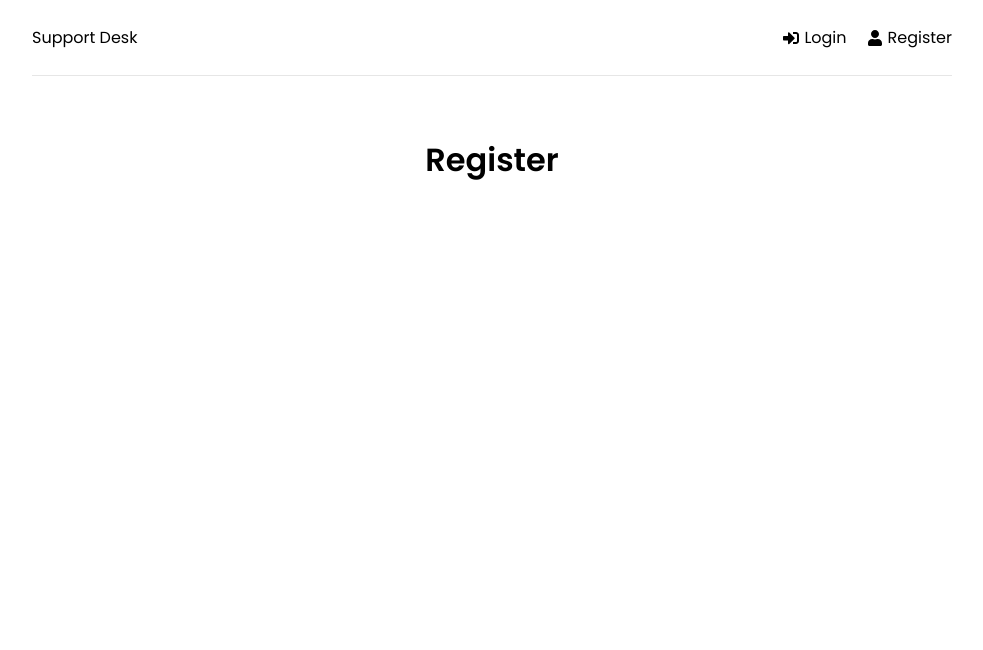
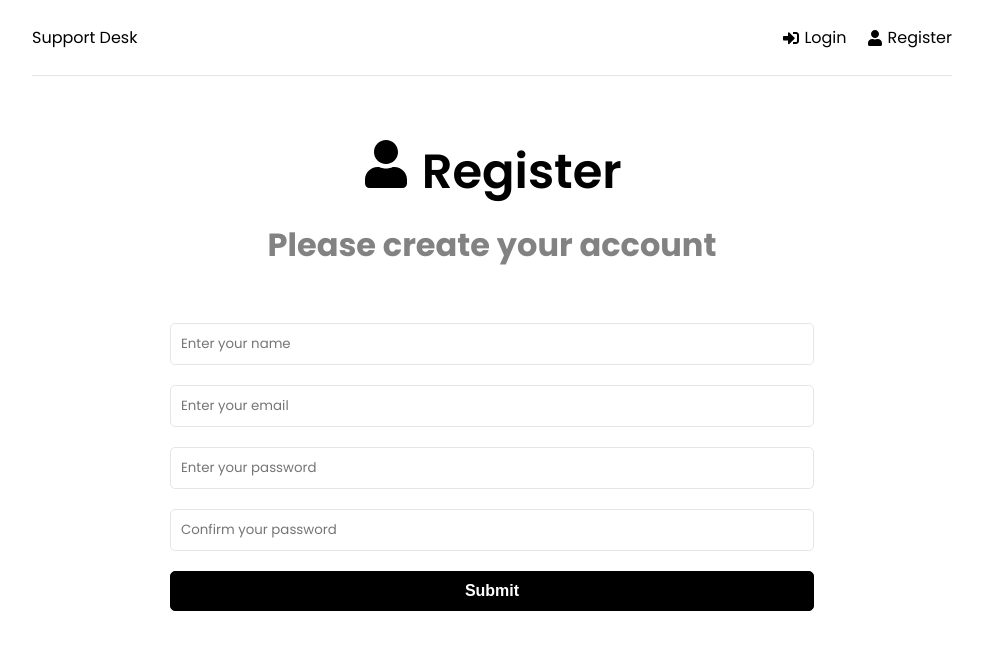
Before and after one commit to vkoschel/support-ticket-mern, a React (Create React App) app in the folder frontend/: page /register in a window 1280 px wide. Shown: the top 650 px of the page, without its empty margins (148-1131 px from the left). Built offline with nearby package versions, Linux system fonts and the light colour scheme.

Commit message:
create forms and set login, register and home page layouts

```diff
--- a/frontend/src/App.js
+++ b/frontend/src/App.js
@@ -1,4 +1,6 @@
 import { BrowserRouter as Router, Routes, Route } from 'react-router-dom';
+import { ToastContainer } from 'react-toastify';
+import 'react-toastify/dist/ReactToastify.css';
 import Header from './components/Header';
 import Home from './pages/Home';
 import Login from './pages/Login';
@@ -17,6 +19,7 @@ function App() {
           </Routes>
         </div>
       </Router>
+      <ToastContainer />
     </>
   );
 }
--- a/frontend/src/pages/Home.jsx
+++ b/frontend/src/pages/Home.jsx
@@ -1,8 +1,21 @@
+import { Link } from 'react-router-dom';
+import { FaQuestionCircle, FaTicketAlt } from 'react-icons/fa';
+
 function Home() {
   return (
-    <div>
-      <h1>Home</h1>
-    </div>
+    <>
+      <section className="heading">
+        <h1>In need of help?</h1>
+        <p>Please select an option</p>
+      </section>
+      <Link to="/new-ticket" className="btn btn-reverse btn-block">
+        <FaQuestionCircle /> Create New Ticket
+      </Link>
+
+      <Link to="/tickets" className="btn btn-block">
+        <FaTicketAlt /> View Tickets
+      </Link>
+    </>
   );
 }
 export default Home;
--- a/frontend/src/pages/Login.jsx
+++ b/frontend/src/pages/Login.jsx
@@ -1,8 +1,66 @@
+import { useState } from 'react';
+import { toast } from 'react-toastify';
+import { FaSignInAlt } from 'react-icons/fa';
+
 function Login() {
-    return (
-      <div>
-        <h1>Login</h1>
-      </div>
-    );
-  }
-  export default Login;
+  const [formData, setFormData] = useState({
+    email: '',
+    password: '',
+  });
+
+  const { email, password } = formData;
+
+  const onChange = (e) => {
+    setFormData((prevState) => ({
+      ...prevState,
+      [e.target.name]: e.target.value,
+    }));
+  };
+
+  const onSubmit = (e) => {
+    e.preventDefault();
+  };
+
+  return (
+    <>
+      <section className="heading">
+        <h1>
+          <FaSignInAlt /> Login
+        </h1>
+        <p>Welcome Back</p>
+      </section>
+      <section className="form">
+        <form onSubmit={onSubmit}>
+          <div className="form-group">
+            <input
+              type="email"
+              className="form-control"
+              id="email"
+              name="email"
+              vale={email}
+              onChange={onChange}
+              placeHolder="Enter your email"
+              required
+            />
+          </div>
+          <div className="form-group">
+            <input
+              type="password"
+              className="form-control"
+              id="password"
+              name="password"
+              vale={password}
+              onChange={onChange}
+              placeHolder="Enter your password"
+              required
+            />
+          </div>
+          <div className="form-group">
+            <button className="btn btn-block">Submit</button>
+          </div>
+        </form>
+      </section>
+    </>
+  );
+}
+export default Login;
--- a/frontend/src/pages/Register.jsx
+++ b/frontend/src/pages/Register.jsx
@@ -1,8 +1,96 @@
+import { useState } from 'react';
+import { toast } from 'react-toastify';
+import { FaUser } from 'react-icons/fa';
+
 function Register() {
+  const [formData, setFormData] = useState({
+    name: '',
+    email: '',
+    password: '',
+    password2: '',
+  });
+
+  const { name, email, password, password2 } = formData;
+
+  const onChange = (e) => {
+    setFormData((prevState) => ({
+      ...prevState,
+      [e.target.name]: e.target.value,
+    }));
+  };
+
+  const onSubmit = (e) => {
+    e.preventDefault();
+
+    if (password !== password2) {
+      toast.error('Passwords do not match');
+    }
+  };
+
   return (
-    <div>
-      <h1>Register</h1>
-    </div>
+    <>
+      <section className="heading">
+        <h1>
+          <FaUser /> Register
+        </h1>
+        <p>Please create your account</p>
+      </section>
+      <section className="form">
+        <form onSubmit={onSubmit}>
+          <div className="form-group">
+            <input
+              type="text"
+              className="form-control"
+              id="name"
+              name="name"
+              vale={name}
+              onChange={onChange}
+              placeHolder="Enter your name"
+              required
+            />
+          </div>
+          <div className="form-group">
+            <input
+              type="email"
+              className="form-control"
+              id="email"
+              name="email"
+              vale={email}
+              onChange={onChange}
+              placeHolder="Enter your email"
+              required
+            />
+          </div>
+          <div className="form-group">
+            <input
+              type="password"
+              className="form-control"
+              id="password"
+              name="password"
+              vale={password}
+              onChange={onChange}
+              placeHolder="Enter your password"
+              required
+            />
+          </div>
+          <div className="form-group">
+            <input
+              type="password"
+              className="form-control"
+              id="password2"
+              name="password2"
+              vale={password2}
+              onChange={onChange}
+              placeHolder="Confirm your password"
+              required
+            />
+          </div>
+          <div className="form-group">
+            <button className="btn btn-block">Submit</button>
+          </div>
+        </form>
+      </section>
+    </>
   );
 }
 export default Register;
```
